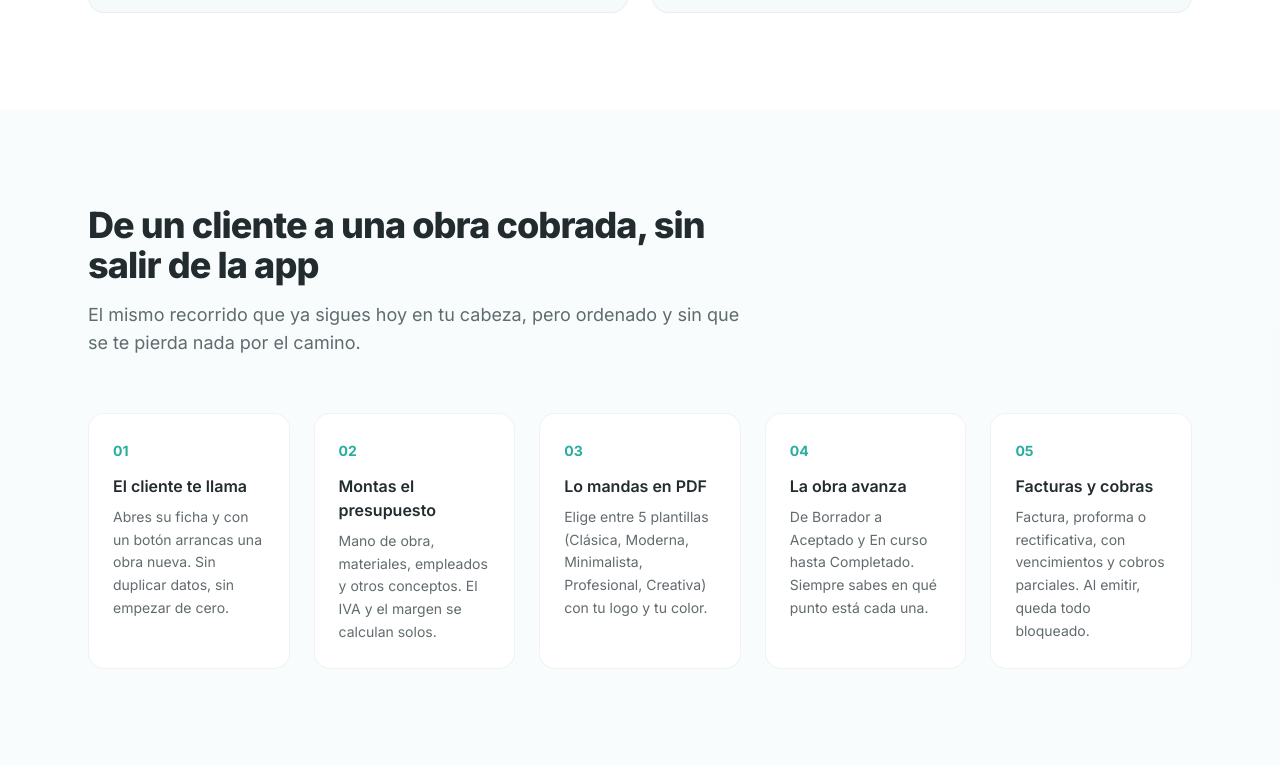
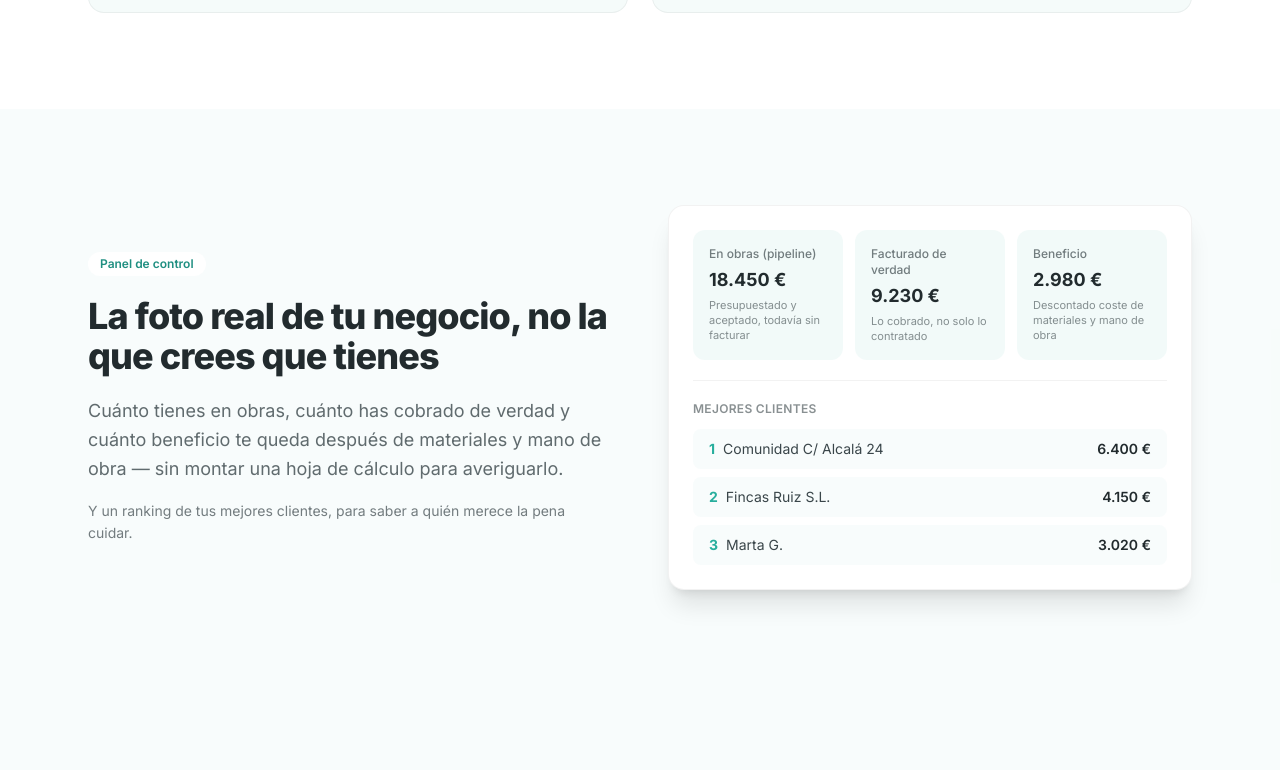
Before and after one commit to manuramsan99/ReGestWeb, a Next.js app: page / in a window 1280 px wide. Shown: the part 1450-2220 px from the top of the page. Built offline with nearby package versions, Linux system fonts and the light colour scheme.

Commit message:
fase 2 top

```diff
--- a/app/page.tsx
+++ b/app/page.tsx
@@ -1,8 +1,10 @@
 import { Header } from "@/components/Header";
 import { Hero } from "@/components/Hero";
 import { Problem } from "@/components/Problem";
+import { Dashboard } from "@/components/Dashboard";
 import { HowItWorks } from "@/components/HowItWorks";
 import { OcrFeature } from "@/components/OcrFeature";
+import { WhyReGest } from "@/components/WhyReGest";
 import { ForGestoria } from "@/components/ForGestoria";
 import { SocialProof } from "@/components/SocialProof";
 import { FinalCta } from "@/components/FinalCta";
@@ -15,8 +17,10 @@ export default function Home() {
       <main>
         <Hero />
         <Problem />
+        <Dashboard />
         <HowItWorks />
         <OcrFeature />
+        <WhyReGest />
         <ForGestoria />
         <SocialProof />
         <FinalCta />
--- /dev/null
+++ b/components/Dashboard.tsx
@@ -0,0 +1,95 @@
+const STATS = [
+  {
+    label: "En obras (pipeline)",
+    value: "18.450 €",
+    hint: "Presupuestado y aceptado, todavía sin facturar",
+  },
+  {
+    label: "Facturado de verdad",
+    value: "9.230 €",
+    hint: "Lo cobrado, no solo lo contratado",
+  },
+  {
+    label: "Beneficio",
+    value: "2.980 €",
+    hint: "Descontado coste de materiales y mano de obra",
+  },
+];
+
+const TOP_CLIENTS = [
+  { name: "Comunidad C/ Alcalá 24", value: "6.400 €" },
+  { name: "Fincas Ruiz S.L.", value: "4.150 €" },
+  { name: "Marta G.", value: "3.020 €" },
+];
+
+export function Dashboard() {
+  return (
+    <section id="panel" className="bg-regest-green-light/30 py-24">
+      <div className="mx-auto max-w-6xl px-6">
+        <div className="grid gap-14 md:grid-cols-2 md:items-center">
+          <div>
+            <span className="inline-flex items-center rounded-full bg-white px-3 py-1 text-xs font-semibold text-regest-green-dark">
+              Panel de control
+            </span>
+            <h2 className="mt-5 text-3xl font-extrabold tracking-tight text-regest-dark sm:text-4xl">
+              La foto real de tu negocio, no la que crees que tienes
+            </h2>
+            <p className="mt-5 text-lg leading-relaxed text-regest-dark-soft/80">
+              Cuánto tienes en obras, cuánto has cobrado de verdad y cuánto
+              beneficio te queda después de materiales y mano de obra — sin
+              montar una hoja de cálculo para averiguarlo.
+            </p>
+            <p className="mt-4 text-sm leading-relaxed text-regest-dark-soft/70">
+              Y un ranking de tus mejores clientes, para saber a quién merece
+              la pena cuidar.
+            </p>
+          </div>
+
+          <div className="rounded-2xl border border-black/5 bg-white p-6 shadow-xl">
+            <div className="grid gap-3 sm:grid-cols-3">
+              {STATS.map((stat) => (
+                <div
+                  key={stat.label}
+                  className="rounded-xl bg-regest-green-light/50 p-4"
+                >
+                  <p className="text-xs font-medium text-regest-dark-soft/70">
+                    {stat.label}
+                  </p>
+                  <p className="mt-1 text-lg font-bold text-regest-dark">
+                    {stat.value}
+                  </p>
+                  <p className="mt-1 text-[11px] leading-snug text-regest-dark-soft/60">
+                    {stat.hint}
+                  </p>
+                </div>
+              ))}
+            </div>
+            <div className="mt-5 border-t border-black/5 pt-5">
+              <p className="text-xs font-semibold uppercase tracking-wide text-regest-dark-soft/60">
+                Mejores clientes
+              </p>
+              <div className="mt-3 space-y-2">
+                {TOP_CLIENTS.map((client, i) => (
+                  <div
+                    key={client.name}
+                    className="flex items-center justify-between rounded-lg bg-regest-green-light/30 px-4 py-2.5 text-sm"
+                  >
+                    <span className="text-regest-dark-soft">
+                      <span className="mr-2 font-bold text-regest-green">
+                        {i + 1}
+                      </span>
+                      {client.name}
+                    </span>
+                    <span className="font-semibold text-regest-dark">
+                      {client.value}
+                    </span>
+                  </div>
+                ))}
+              </div>
+            </div>
+          </div>
+        </div>
+      </div>
+    </section>
+  );
+}
--- a/components/Header.tsx
+++ b/components/Header.tsx
@@ -3,6 +3,7 @@ import { Logo } from "./Logo";
 
 const NAV_ITEMS = [
   { href: "#como-funciona", label: "Cómo funciona" },
+  { href: "#panel", label: "Panel de control" },
   { href: "#ocr", label: "Facturas por foto" },
   { href: "#gestoria", label: "Para tu gestoría" },
 ];
--- a/components/SocialProof.tsx
+++ b/components/SocialProof.tsx
@@ -1,3 +1,27 @@
+// TODO(placeholder): testimonios de ejemplo para maquetar el diseño.
+// Sustituir por citas reales de clientes antes de publicar — no son
+// opiniones genuinas y no deben quedarse así en producción.
+const TESTIMONIALS = [
+  {
+    quote:
+      "Antes perdía media tarde metiendo tickets en un Excel. Ahora hago la foto y ya está.",
+    author: "Antonio",
+    role: "Reformas integrales — Getafe",
+  },
+  {
+    quote:
+      "Le abro obra nueva al cliente con un botón desde su ficha. Antes tenía la mitad apuntado en un cuaderno.",
+    author: "Marta",
+    role: "Fontanería y reformas — Valencia",
+  },
+  {
+    quote:
+      "Mando el presupuesto en PDF con mi logo y mi color, y el cliente lo ve en el momento desde el móvil.",
+    author: "Javier",
+    role: "Construcción y reformas — Alicante",
+  },
+];
+
 export function SocialProof() {
   return (
     <section className="mx-auto max-w-6xl px-6 py-20">
@@ -11,6 +35,23 @@ export function SocialProof() {
           mismo antes de prometerte una.
         </p>
       </div>
+
+      <div className="mt-8 grid gap-6 sm:grid-cols-3">
+        {TESTIMONIALS.map((t) => (
+          <div
+            key={t.author}
+            className="rounded-2xl border border-black/5 bg-white p-6"
+          >
+            <p className="text-sm leading-relaxed text-regest-dark-soft/90">
+              &ldquo;{t.quote}&rdquo;
+            </p>
+            <p className="mt-4 text-sm font-semibold text-regest-dark">
+              {t.author}
+            </p>
+            <p className="text-xs text-regest-dark-soft/60">{t.role}</p>
+          </div>
+        ))}
+      </div>
     </section>
   );
 }
--- /dev/null
+++ b/components/WhyReGest.tsx
@@ -0,0 +1,72 @@
+const REASONS = [
+  {
+    number: "01",
+    title: "Todo conectado, nada duplicado",
+    description:
+      "Del cliente sale la obra, del presupuesto sale la factura. No vuelves a escribir el mismo dato dos veces.",
+  },
+  {
+    number: "02",
+    title: "Trazabilidad legal de verdad",
+    description:
+      "En cuanto emites una factura, sus datos quedan bloqueados. Nada se puede tocar después, como debe ser.",
+  },
+  {
+    number: "03",
+    title: "El OCR corre en tu navegador, no en la nube",
+    description:
+      "La foto del ticket se lee en tu propio dispositivo. No se manda a ningún servidor externo.",
+  },
+  {
+    number: "04",
+    title: "5 plantillas de presupuesto",
+    description:
+      "Clásica, Moderna, Minimalista, Profesional o Creativa — con tu logo y tu color, listas para mandar en PDF.",
+  },
+  {
+    number: "05",
+    title: "Varias empresas, una sola cuenta",
+    description:
+      "Si llevas más de un negocio, cambias entre empresas sin salir de ReGest ni duplicar tu usuario.",
+  },
+  {
+    number: "06",
+    title: "Puente directo con tu gestoría",
+    description:
+      "Exportación a Excel o CSV con el IVA por tipo. Le pasas los números sin depender de otra herramienta.",
+  },
+];
+
+export function WhyReGest() {
+  return (
+    <section id="por-que-regest" className="mx-auto max-w-6xl px-6 py-24">
+      <div className="max-w-2xl">
+        <h2 className="text-3xl font-extrabold tracking-tight text-regest-dark sm:text-4xl">
+          Por qué ReGest y no un Excel con más pestañas
+        </h2>
+        <p className="mt-4 text-lg text-regest-dark-soft/80">
+          No es un ERP genérico con el nombre cambiado. Está pensado desde el
+          primer día para obras de reforma y construcción.
+        </p>
+      </div>
+      <div className="mt-14 grid gap-6 sm:grid-cols-2 lg:grid-cols-3">
+        {REASONS.map((reason) => (
+          <div
+            key={reason.number}
+            className="rounded-2xl border border-black/5 bg-white p-6 shadow-sm"
+          >
+            <span className="text-sm font-bold text-regest-green">
+              {reason.number}
+            </span>
+            <h3 className="mt-3 font-semibold text-regest-dark">
+              {reason.title}
+            </h3>
+            <p className="mt-2 text-sm leading-relaxed text-regest-dark-soft/80">
+              {reason.description}
+            </p>
+          </div>
+        ))}
+      </div>
+    </section>
+  );
+}
```
